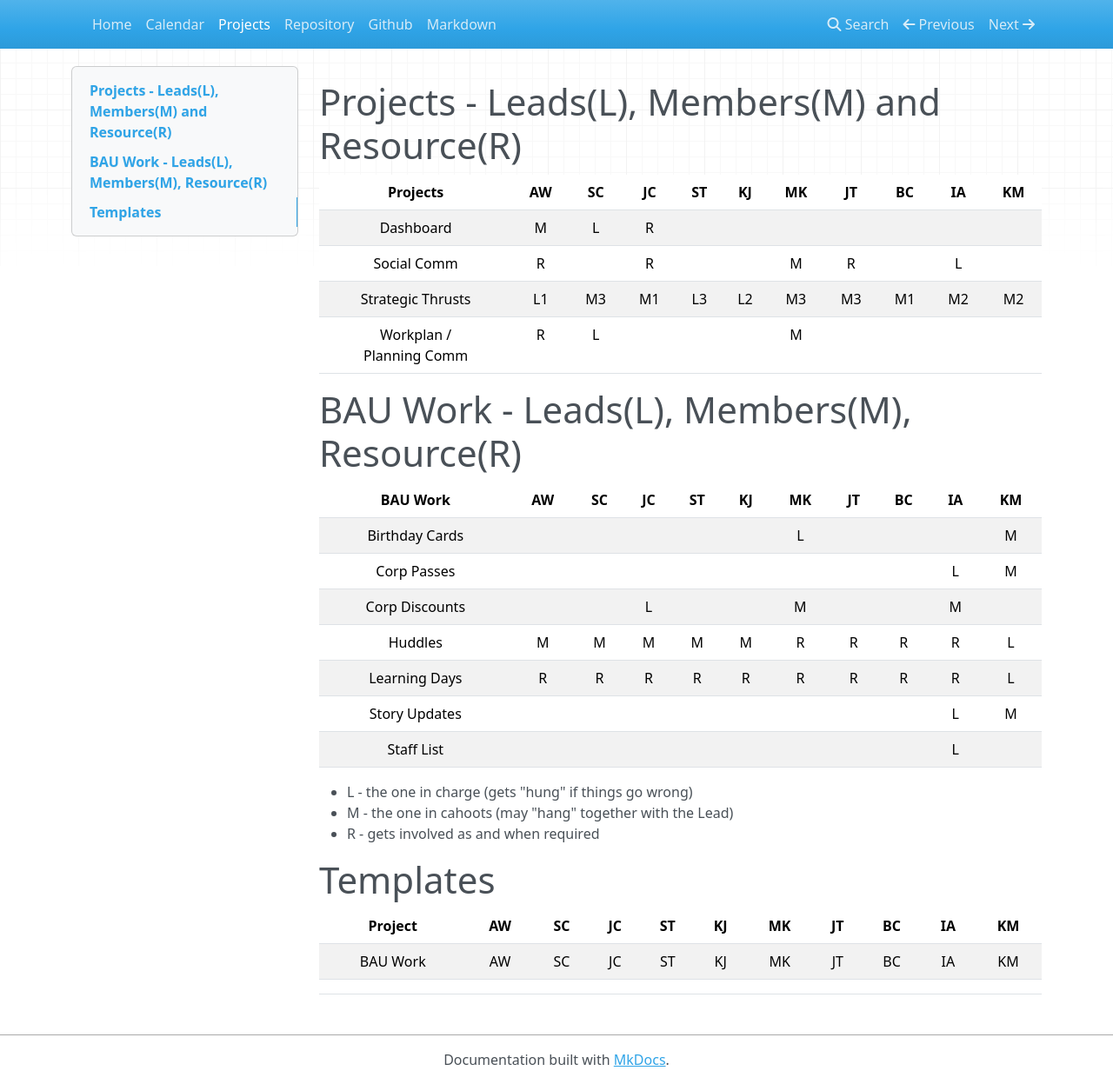
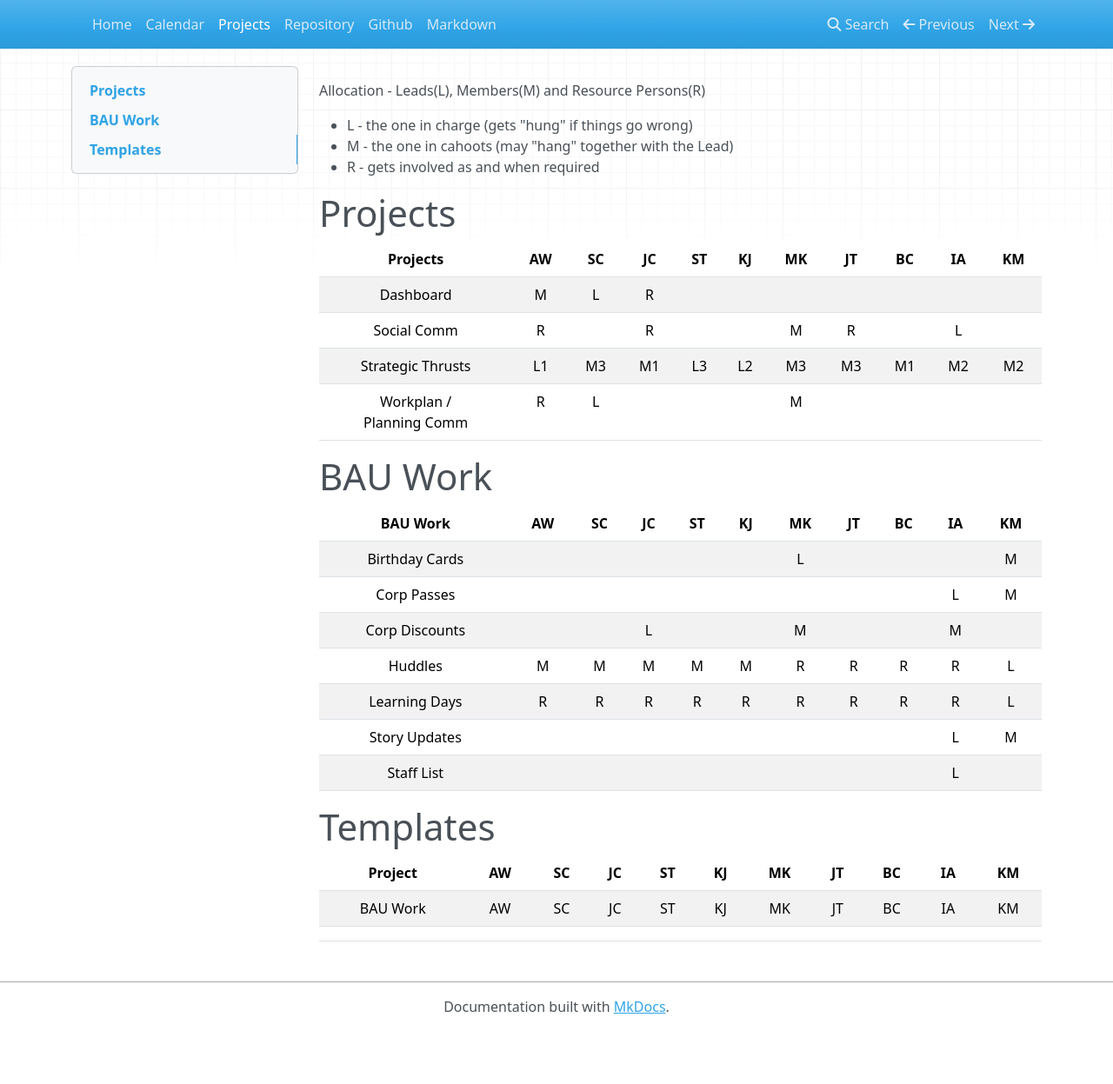
Before and after one commit to lod-online/collab, an MkDocs documentation site: the page built from docs/projects.md, in a window 1280 px wide and 1247 px high. Shown: the whole window at 87% size. Built offline with MkDocs 1.6.1, drawn with Linux system fonts in a browser that asks for light colours; nearby versions of some CDN libraries.

Commit message:
Update projects.md

```diff
--- a/docs/projects.md
+++ b/docs/projects.md
@@ -2,7 +2,13 @@
 <meta http-equiv="Pragma" content="no-cache"/>
 <meta http-equiv="Expires" content="0"/>
 
-# Projects - Leads(L), Members(M) and Resource(R)
+Allocation - Leads(L), Members(M) and Resource Persons(R)
+
+* L - the one in charge  (gets "hung" if things go wrong)
+* M - the one in cahoots (may "hang" together with the Lead)
+* R - gets involved as and when required
+
+# Projects
 
 | Projects                    | AW    | SC    | JC    | ST    | KJ    | MK    | JT    | BC    | IA    | KM    |
 | :---:                       | :---: | :---: | :---: | :---: | :---: | :---: | :---: | :---: | :---: | :---: |
@@ -11,7 +17,7 @@
 | Strategic Thrusts           | L1    | M3    | M1    | L3    | L2    | M3    | M3    | M1    | M2    | M2    |
 | Workplan /<br>Planning Comm | R     | L     |       |       |       | M     |       |       |       |       |
 
-# BAU Work - Leads(L), Members(M), Resource(R)
+# BAU Work
 
 | BAU Work          | AW    | SC    | JC    | ST    | KJ    | MK    | JT    | BC    | IA    | KM    |
 | :---:             | :---: | :---: | :---: | :---: | :---: | :---: | :---: | :---: | :---: | :---: |
@@ -23,10 +29,6 @@
 | Story Updates     |       |       |       |       |       |       |       |       | L     | M     |
 | Staff List        |       |       |       |       |       |       |       |       | L     |       |
 
-* L - the one in charge  (gets "hung" if things go wrong)
-* M - the one in cahoots (may "hang" together with the Lead)
-* R - gets involved as and when required
-
 # Templates
 
 | Project           | AW    | SC    | JC    | ST    | KJ    | MK    | JT    | BC    | IA    | KM    |
```
